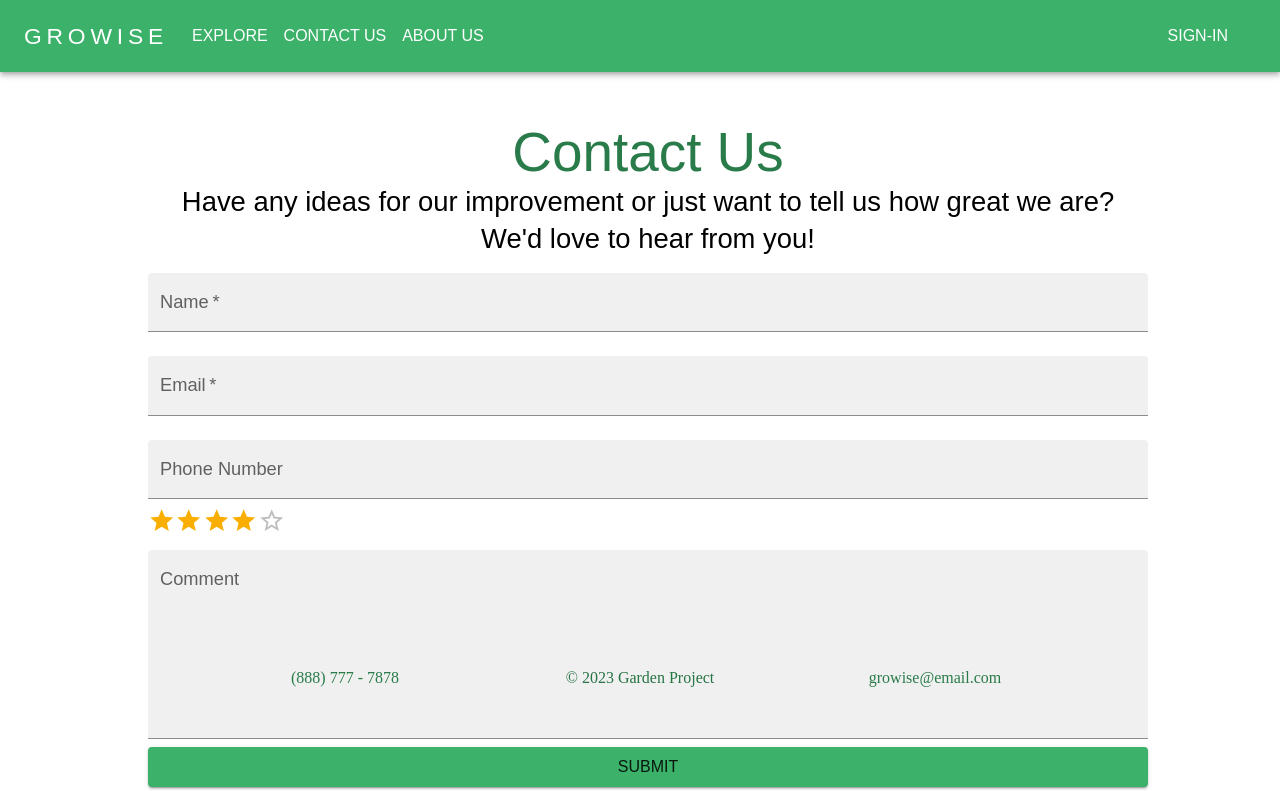
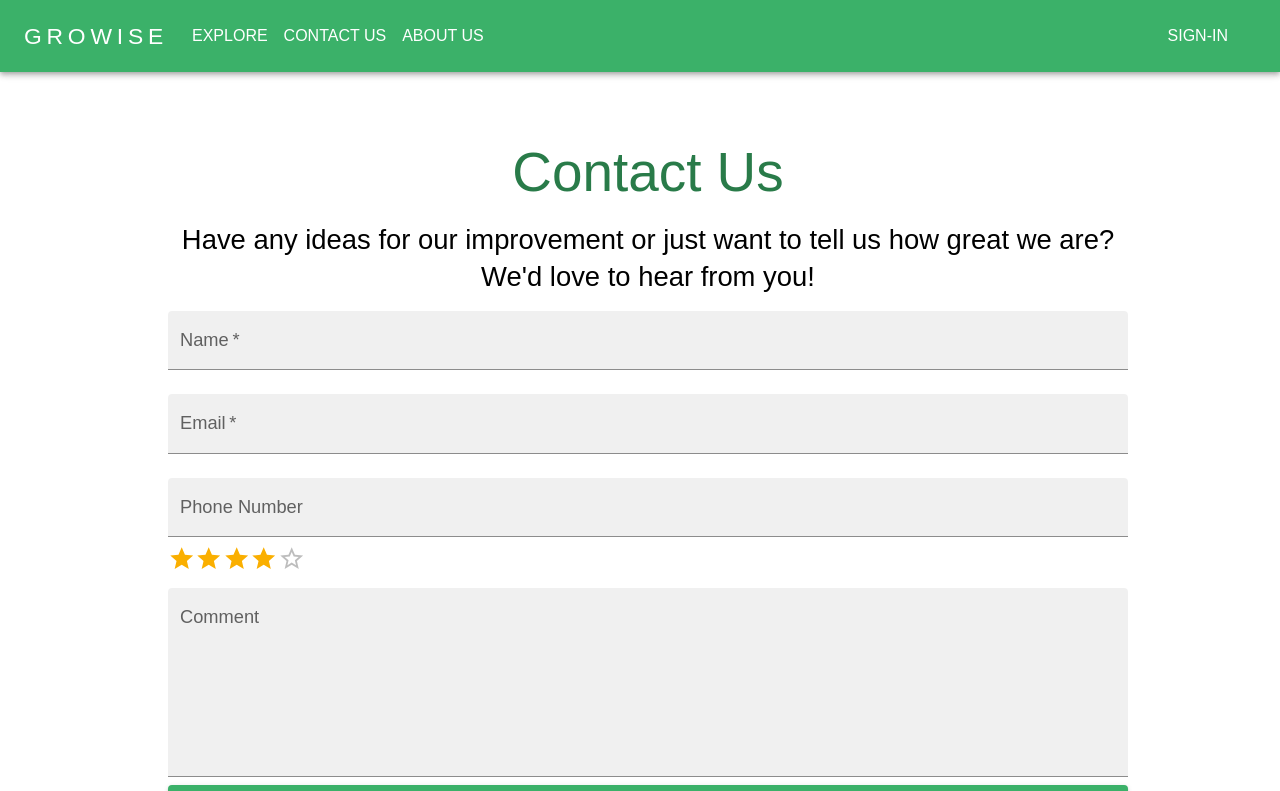
Before and after one commit to JRummy93/garden-project, a Next.js app: page /contact in a window 1280 px wide. Shown: the top 791 px of the page. Built offline with nearby package versions, Linux system fonts and the light colour scheme; no server answers.

Commit message:
fixed contact page styling

```diff
--- a/src/pages/contact/index.js
+++ b/src/pages/contact/index.js
@@ -35,9 +35,10 @@ const Contact = () => {
       <div className="contact">
         <Stack className="textFieldStack" margin={6}>
           <Typography variant="h3" textAlign={"center"} color={"primary.dark"}>
-            {" "}
-            Contact Us{" "}
-          </Typography>
+          {" "}
+          Contact Us{" "}
+        </Typography>
+        <br />
           <Typography variant="h5" textAlign={"center"}>
             Have any ideas for our improvement or just want to tell us how great
             we are? We'd love to hear from you!{" "}
@@ -87,7 +88,7 @@ const Contact = () => {
           </Button>
         </Stack>
       </div>
-    <Footer />
+      <Footer />
     </>
   );
 };
--- a/src/styles/global.css
+++ b/src/styles/global.css
@@ -67,8 +67,8 @@
 }
 .textFieldStack {
   width: 1000px;
-  height: 450px;
   margin: auto;
+  padding: 20px;
 }
 
 /* About Us */
```
